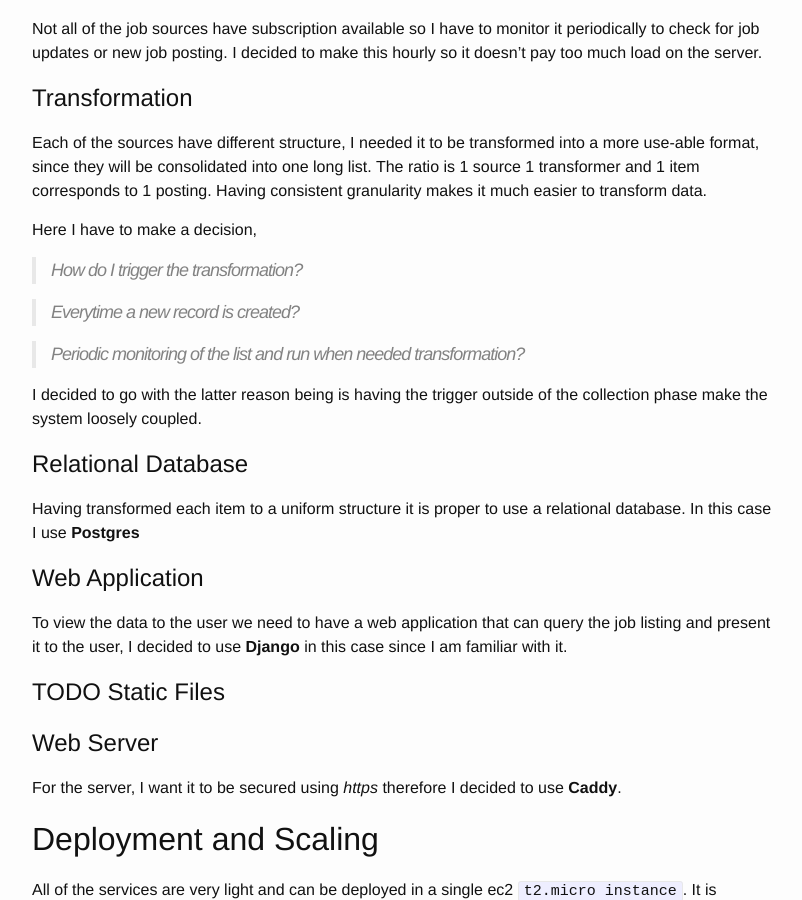
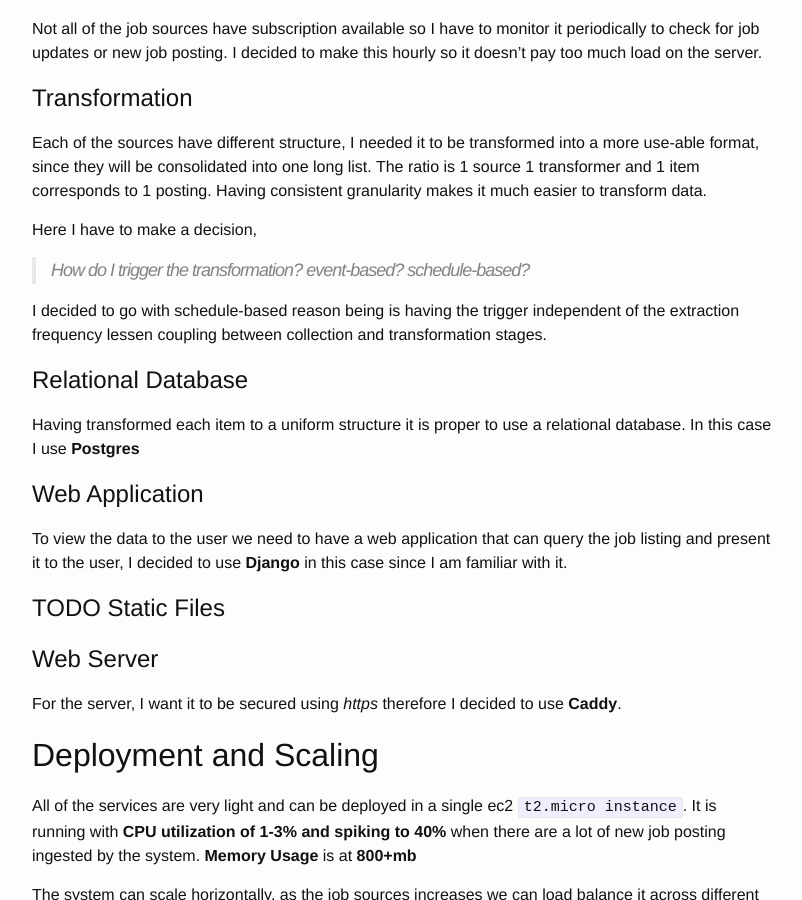
Before and after one commit to dharmeshkakadia/jezifm.github.io, a Jekyll site: the page built from _posts/2018-08-29-job-aggregator.md, in a window 1280 px wide and 900 px high, scrolled down 1548 px. Shown: the whole window, without its empty margins (238-1040 px from the left). Built offline with Jekyll 4.4.1, drawn with Linux system fonts in a browser that asks for light colours; comment, search, counter and statistics services are not loaded.

Commit message:
Update job aggregator post under transformation section

```diff
--- a/_posts/2018-08-29-job-aggregator.md
+++ b/_posts/2018-08-29-job-aggregator.md
@@ -65,15 +65,11 @@
 
 Here I have to make a decision,
 
->How do I trigger the transformation?
+> How do I trigger the transformation? event-based? schedule-based?
 
-> Everytime a new record is created?
-
-> Periodic monitoring of the list and run when needed transformation?
-
-I decided to go with the latter reason being is having
-the trigger outside of the collection phase make the system loosely
-coupled.
+I decided to go with schedule-based reason being is having the trigger
+independent of the extraction frequency lessen coupling between
+collection and transformation stages.
 
 # Relational Database
 
```
